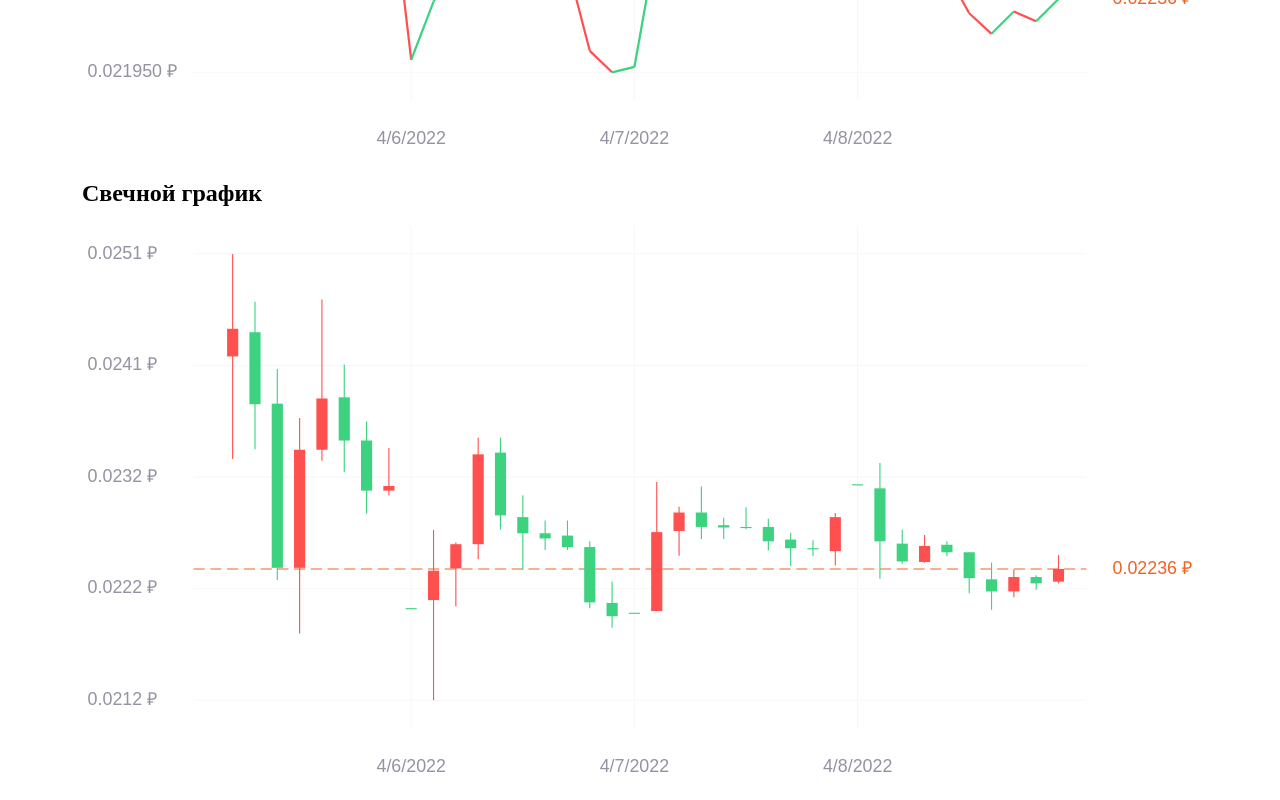
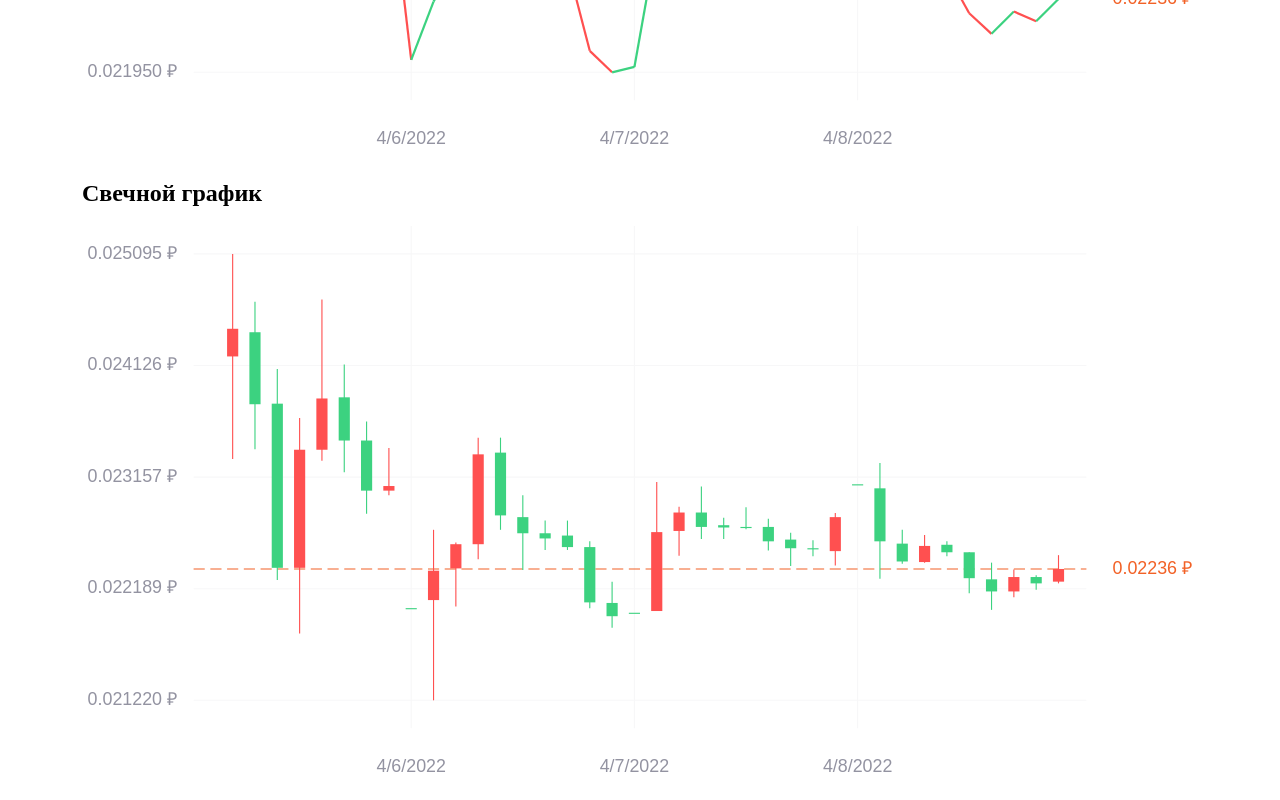
Before and after one commit to codeBurger770/react-svg-charts, a React (Create React App) app: page / in a window 1280 px wide. Shown: the part 1110-1910 px from the top of the page. Built offline with nearby package versions, Linux system fonts and the light colour scheme.

Commit message:
Различные правки

```diff
--- a/src/components/candlestick-chart/CandlestickChart.tsx
+++ b/src/components/candlestick-chart/CandlestickChart.tsx
@@ -76,7 +76,7 @@ export function CandlestickChart(props: ICandlestickChartProps) {
         const interval = (valueMax - valueMin) / 4;
 
         for (let i = 0; i < 5; i++) {
-            const value = (valueMax - i * interval).toFixed(4);
+            const value = (valueMax - i * interval).toFixed(6);
             const y = i * 100 + 25;
             yAxis.push(
                 <React.Fragment key={`yAxis-${value}`}>
```
